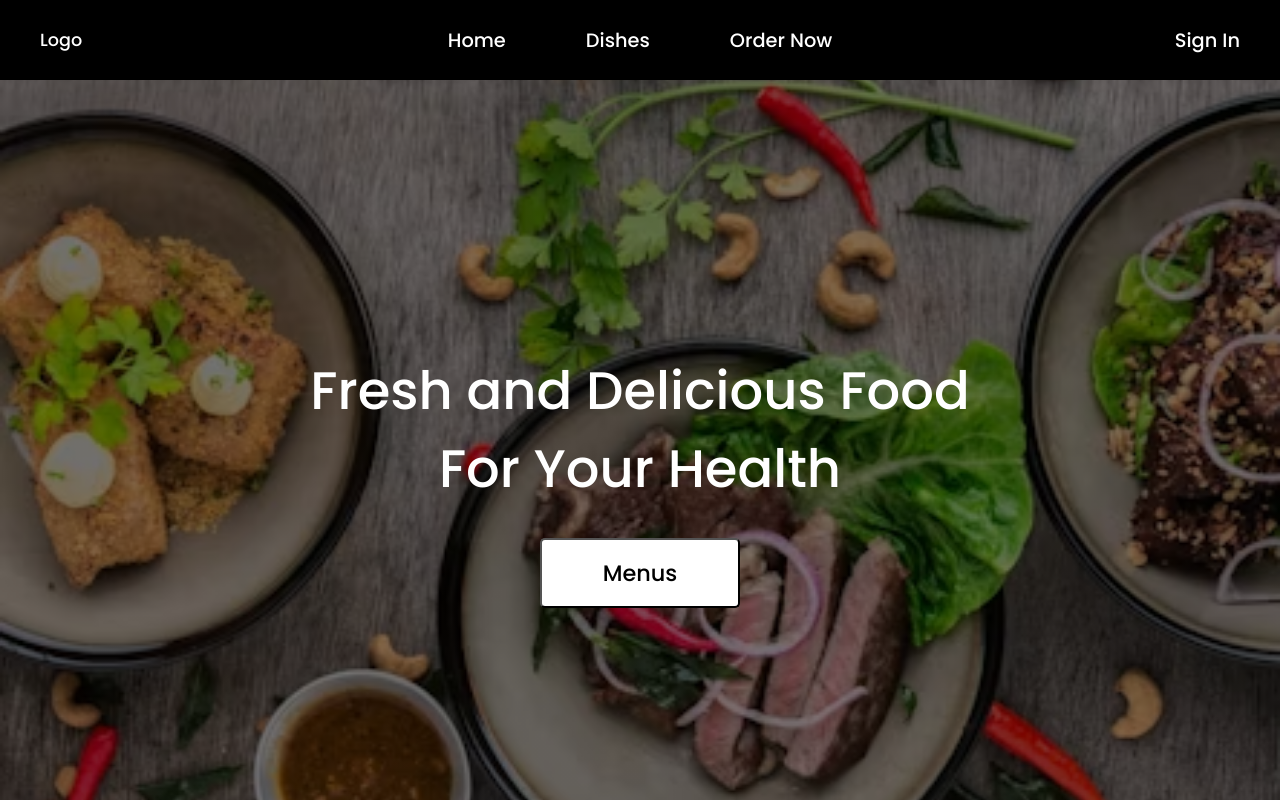
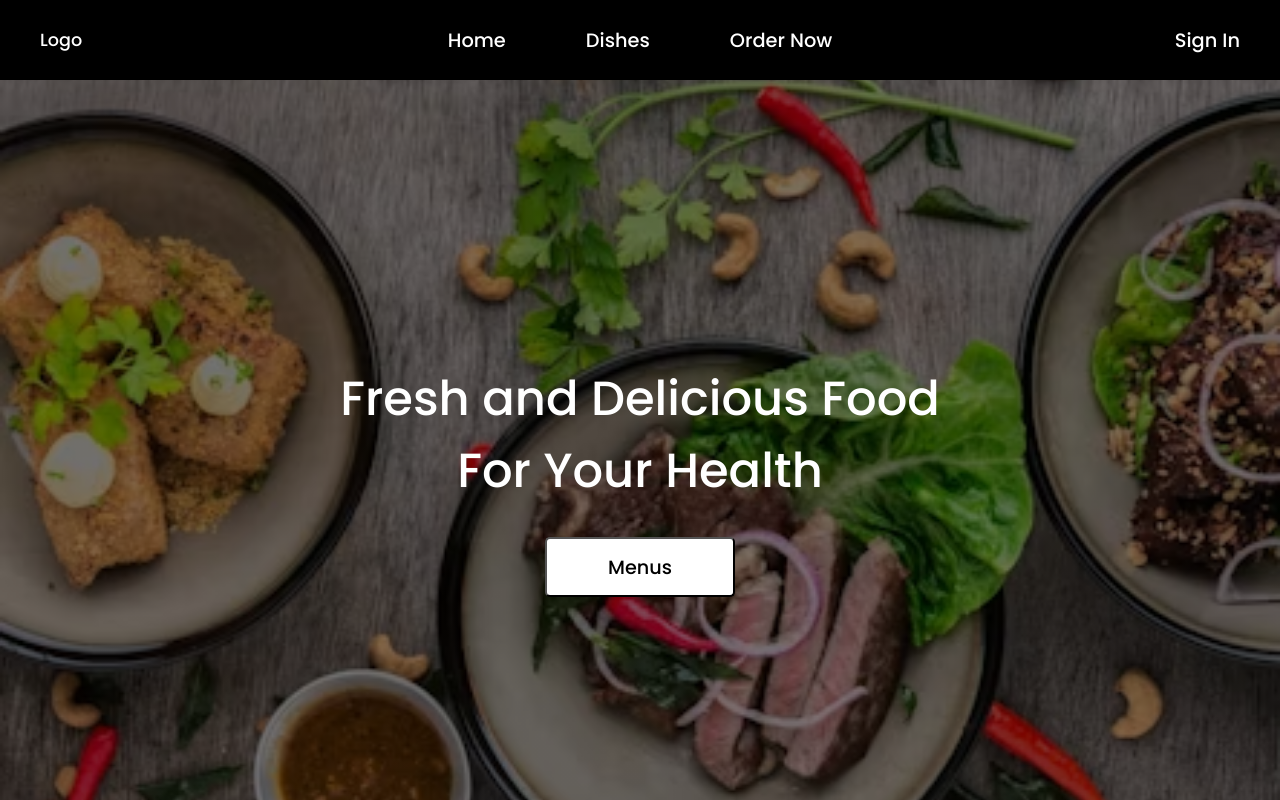
Before and after one commit to Anamika-garg/Restaurant, a React (Vite) app: page / in a window 1280 px wide. Shown: the top 800 px of the page. Built offline with nearby package versions, Linux system fonts and the light colour scheme.

Commit message:
final changes

```diff
--- a/src/components/Home/Home.css
+++ b/src/components/Home/Home.css
@@ -13,7 +13,7 @@
     flex-direction: column;
 }
 .mainText{
-    font-size: 3.3rem;
+    font-size: 2rem;
     text-align: center;
 }
 .menubtn{
--- a/src/index.css
+++ b/src/index.css
@@ -104,13 +104,13 @@ li a:hover{
     flex-direction: column;
 }
 .mainText{
-    font-size: 3.3rem;
+    font-size: 3rem;
     text-align: center;
 }
 .menubtn{
-    font-size: 1.4rem;
-    height: 70px;
-    width: 200px;
+    font-size: 1.2rem;
+    height: 60px;
+    width: 190px;
     background-color: #fff;
     margin-top: 30px;
     transition: background 0.2s ease;
@@ -140,7 +140,7 @@ li a:hover{
 }
 .mainMenu{
     margin-top: 10px;
-    width: 100vw;
+    width: 96vw;
     min-height: 100vh;
     /* background-color: pink; */
     display: flex;
@@ -161,7 +161,7 @@ li a:hover{
     align-items: center;
     flex-direction: row;
     min-height: 263px;
-    width: 420px;
+    width: 500px;
     margin: 10px 0px;
     /* border: 4px solid black; */
     /* background-color: red; */
```
